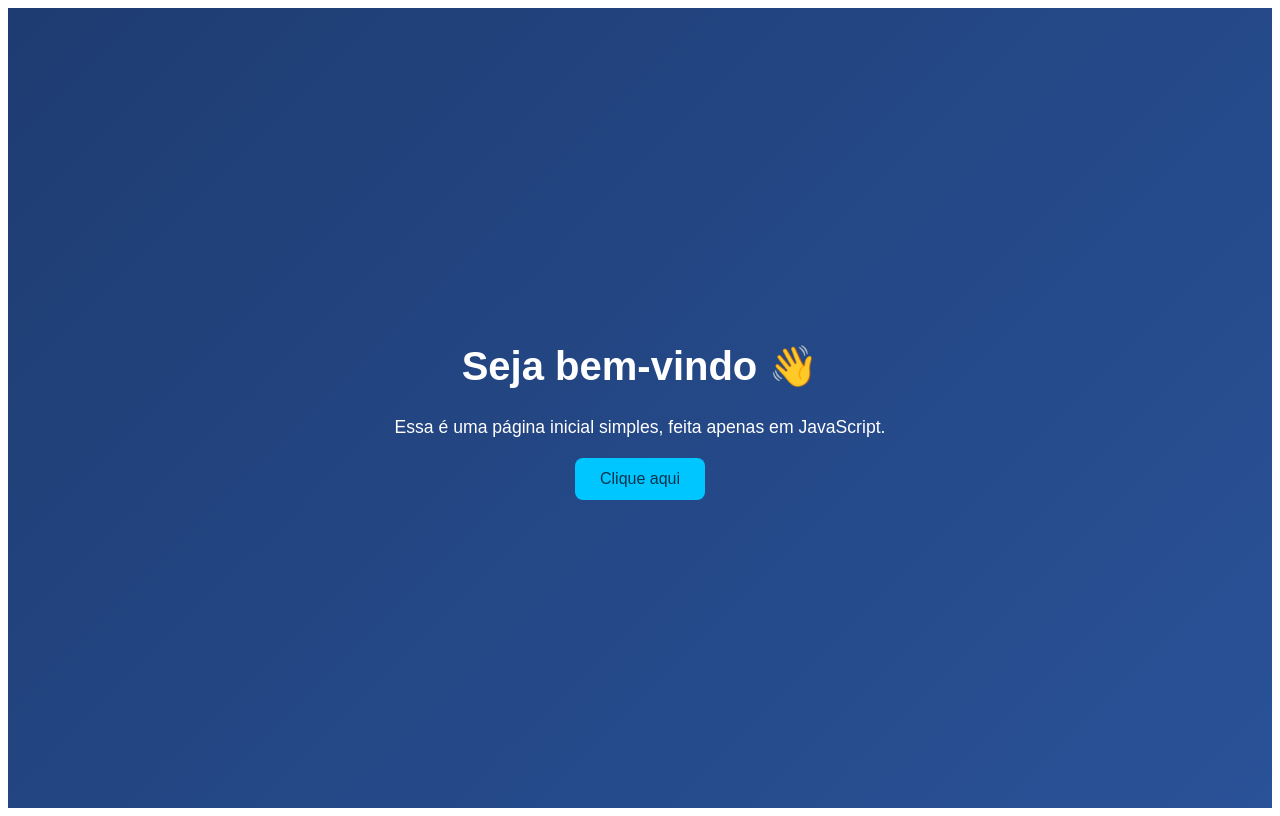
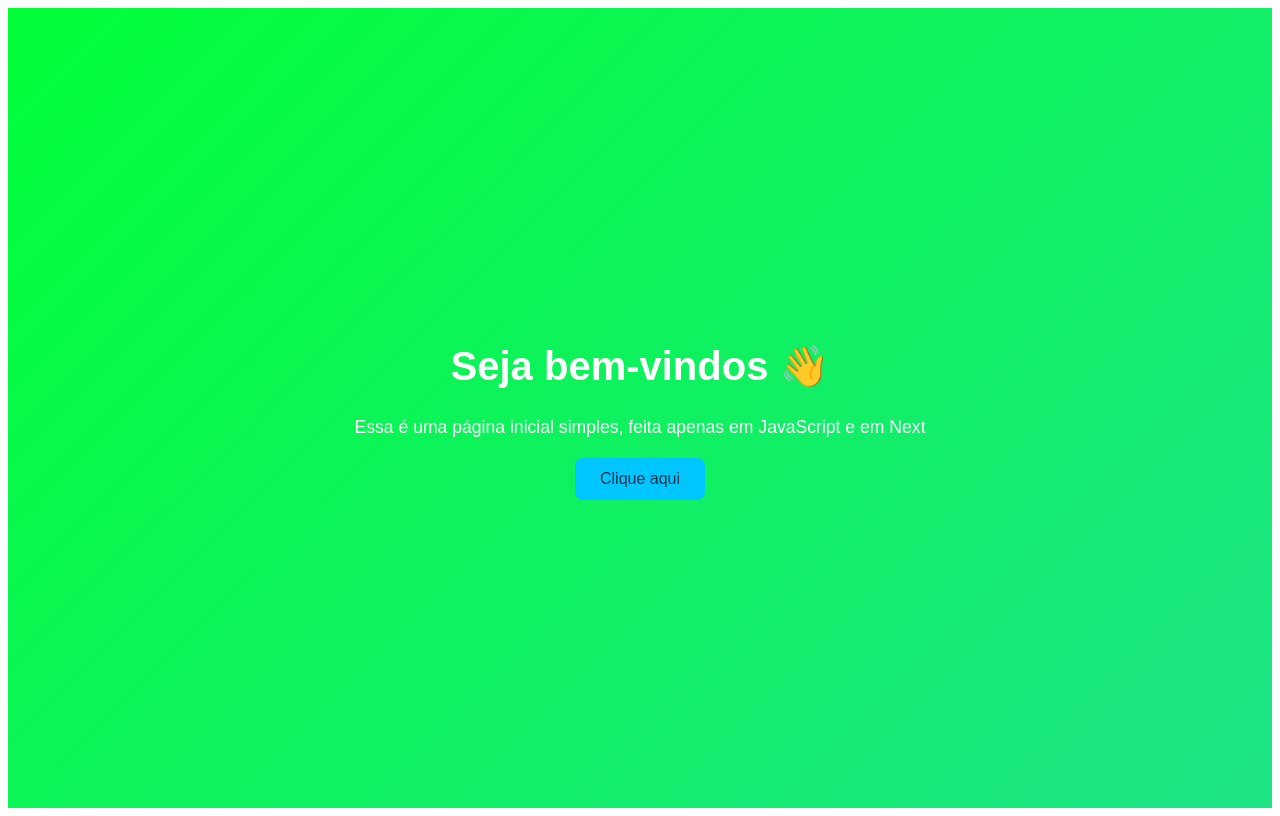
Before and after one commit to LucasOuriques/meu-projeto, a Next.js app: page / in a window 1280 px wide. Built offline with nearby package versions, Linux system fonts and the light colour scheme.

Commit message:
mudança de cor

```diff
--- a/pages/index.js
+++ b/pages/index.js
@@ -1,9 +1,9 @@
 function Home() {
   return (
     <div style={styles.container}>
-      <h1 style={styles.title}>Seja bem-vindo 👋</h1>
+      <h1 style={styles.title}>Seja bem-vindos 👋</h1>
       <p style={styles.text}>
-        Essa é uma página inicial simples, feita apenas em JavaScript.
+        Essa é uma página inicial simples, feita apenas em JavaScript e em Next
       </p>
       <button style={styles.button} onClick={handleClick}>
         Clique aqui
@@ -23,7 +23,7 @@ const styles = {
     flexDirection: "column",
     justifyContent: "center",
     alignItems: "center",
-    background: "linear-gradient(135deg, #1e3c72, #2a5298)",
+    background: "linear-gradient(135deg, #00ff37, #1de487)",
     color: "#fff",
     fontFamily: "Arial, sans-serif",
   },
```
